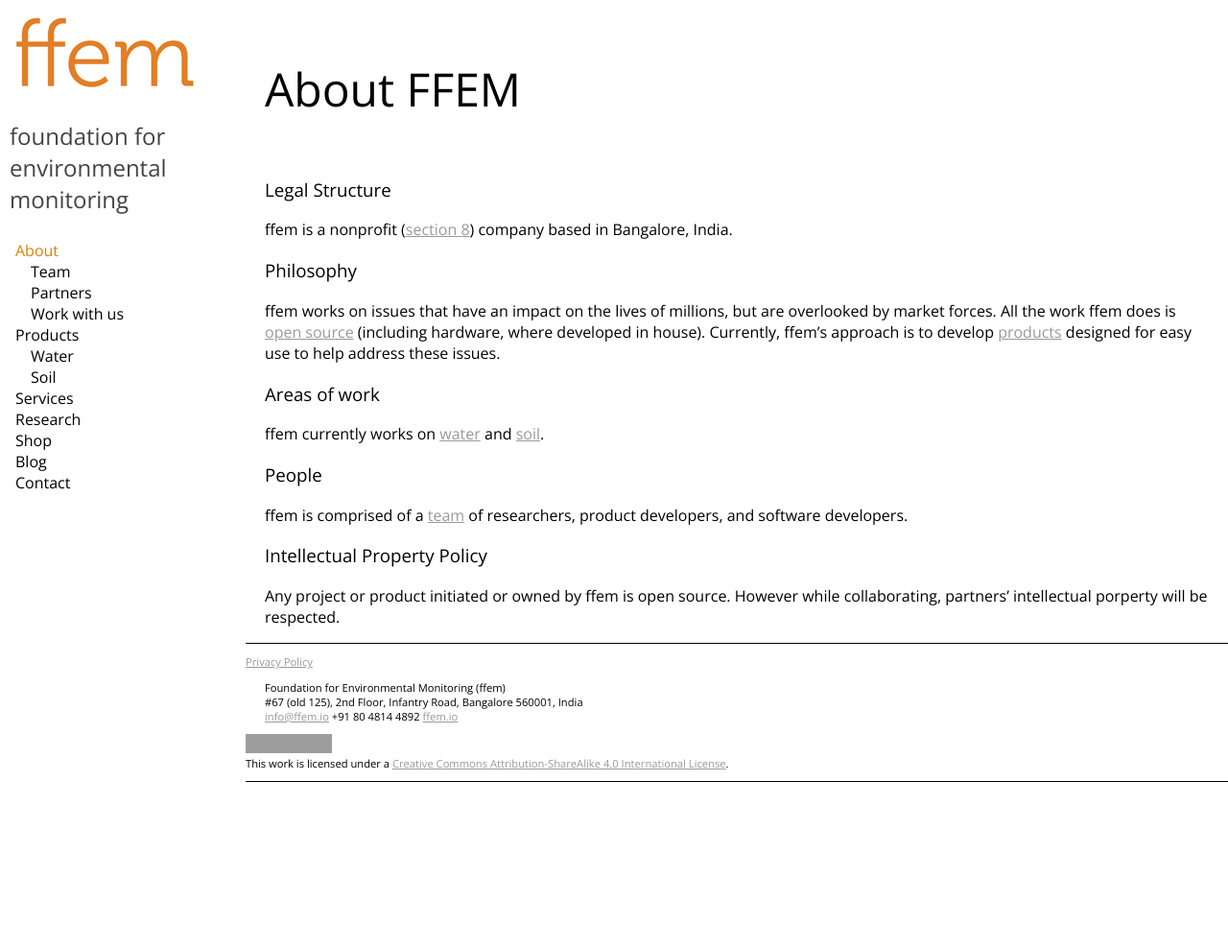
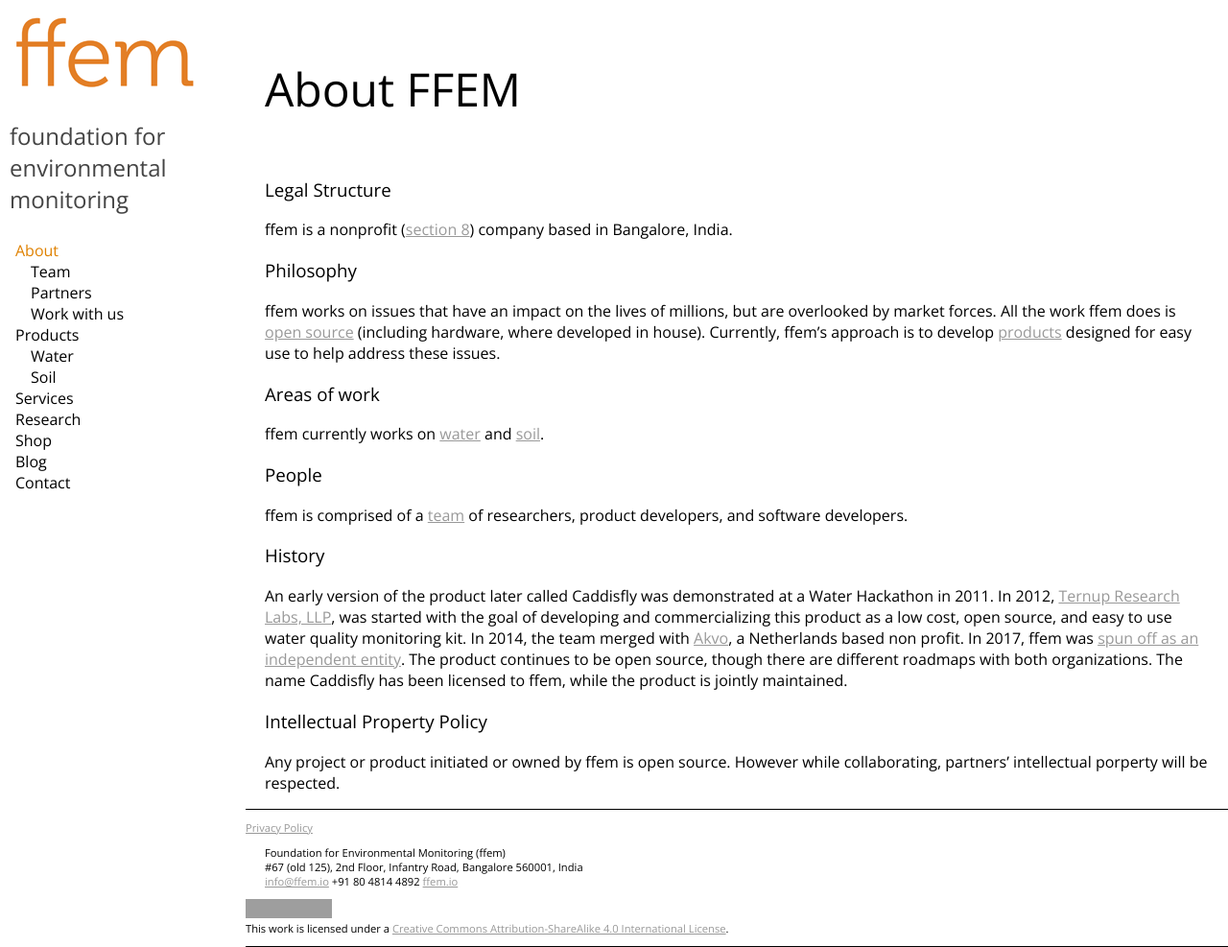
Before and after one commit to adraman/foundation-for-environmental-monitoring.github.io, a Jekyll site: the page built from _pages/about.md, in a window 1280 px wide and 987 px high. Shown: the whole window at 96% size. Built offline with Jekyll 4.4.1, drawn with Linux system fonts in a browser that asks for light colours; grey boxes are pictures that could not be loaded.

Commit message:
Added history in about

```diff
--- a/_pages/about.md
+++ b/_pages/about.md
@@ -16,5 +16,8 @@ ffem currently works on [water]({{ site.url }}/water/) and [soil]({{ site.url }}
 ### People
 ffem is comprised of a [team]({{ site.url }}/team) of researchers, product developers, and software developers.
 
+### History
+An early version of the product later called Caddisfly was demonstrated at a Water Hackathon in 2011. In 2012, [Ternup Research Labs, LLP](http://ternup.com), was started with the goal of developing and commercializing this product as a low cost, open source, and easy to use water quality monitoring kit. In 2014, the team merged with [Akvo](http://akvo.org), a Netherlands based non profit. In 2017, ffem was [spun off as an independent entity](https://akvo.org/blog/akvo-spins-off-environmental-sensor-organisation-ffem/). The product continues to be open source, though there are different roadmaps with both organizations. The name Caddisfly has been licensed to ffem, while the product is jointly maintained.
+
 ### Intellectual Property Policy
 Any project or product initiated or owned by ffem is open source. However while collaborating, partners' intellectual porperty will be respected.
```
